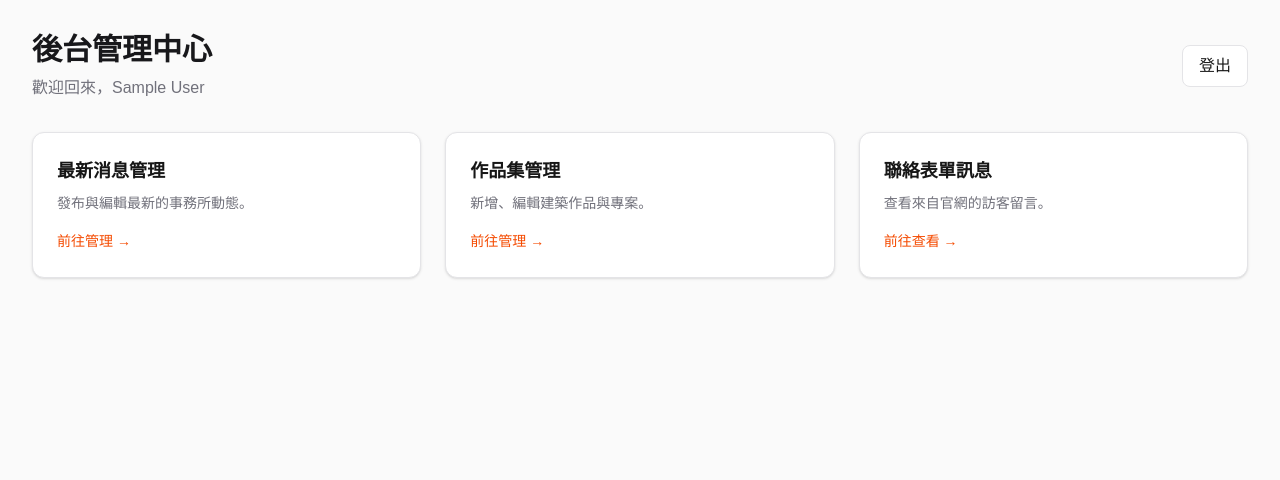
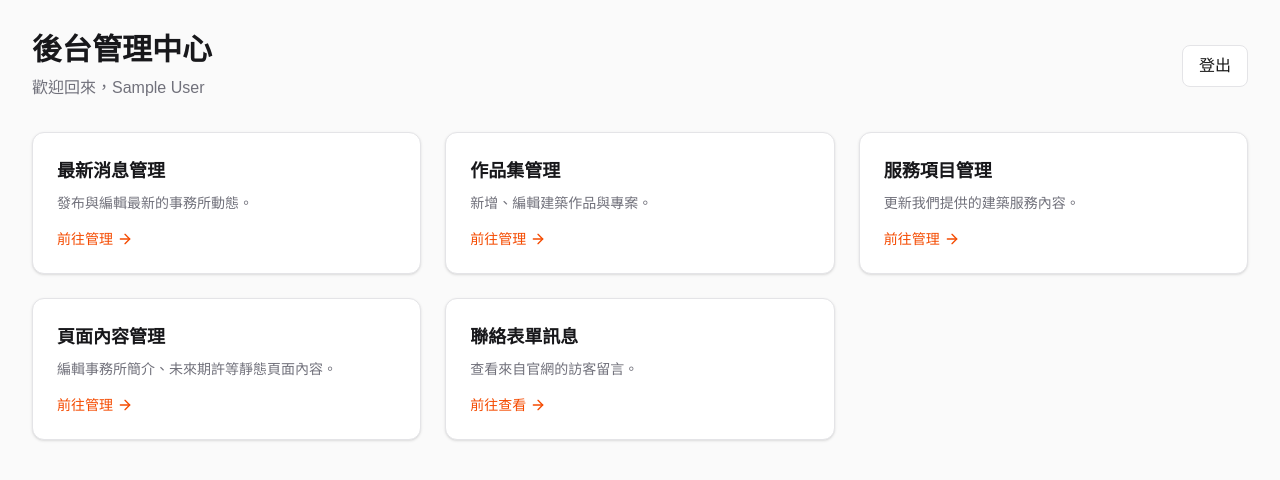
Before and after one commit to poposaber/larry_architects, a Next.js app: page /admin in a window 1280 px wide. Shown: the top 480 px of the page. Built offline with nearby package versions, Linux system fonts and the light colour scheme; no server answers; sample sign-in values are in the browser's storage.

Commit message:
feat: implement DashboardCard component and update AdminDashboard layout

```diff
--- a/app/(admin)/admin/page.tsx
+++ b/app/(admin)/admin/page.tsx
@@ -1,6 +1,7 @@
 import { auth } from '@/lib/auth';
 import { redirect } from 'next/navigation';
 import { logout } from '@/lib/actions';
+import { DashboardCard } from '@/components/admin/DashboardCard';
 
 export default async function AdminDashboard() {
   const session = await auth();
@@ -26,22 +27,36 @@ export default async function AdminDashboard() {
         </header>
 
         <div className="grid grid-cols-1 md:grid-cols-2 lg:grid-cols-3 gap-6">
-            {/* Dashboard Cards Placeholder */}
-            <div className="bg-white dark:bg-zinc-900 p-6 rounded-xl border border-zinc-200 dark:border-zinc-800 shadow-sm">
-                <h3 className="font-semibold text-lg mb-2">最新消息管理</h3>
-                <p className="text-zinc-500 text-sm mb-4">發布與編輯最新的事務所動態。</p>
-                <span className="text-orange-600 text-sm font-medium">前往管理 &rarr;</span>
-            </div>
-             <div className="bg-white dark:bg-zinc-900 p-6 rounded-xl border border-zinc-200 dark:border-zinc-800 shadow-sm">
-                <h3 className="font-semibold text-lg mb-2">作品集管理</h3>
-                <p className="text-zinc-500 text-sm mb-4">新增、編輯建築作品與專案。</p>
-                <span className="text-orange-600 text-sm font-medium">前往管理 &rarr;</span>
-            </div>
-             <div className="bg-white dark:bg-zinc-900 p-6 rounded-xl border border-zinc-200 dark:border-zinc-800 shadow-sm">
-                <h3 className="font-semibold text-lg mb-2">聯絡表單訊息</h3>
-                <p className="text-zinc-500 text-sm mb-4">查看來自官網的訪客留言。</p>
-                <span className="text-orange-600 text-sm font-medium">前往查看 &rarr;</span>
-            </div>
+            <DashboardCard
+              title="最新消息管理"
+              description="發布與編輯最新的事務所動態。"
+              href="/admin/news"
+              linkText="前往管理"
+            />
+            <DashboardCard
+              title="作品集管理"
+              description="新增、編輯建築作品與專案。"
+              href="/admin/projects"
+              linkText="前往管理"
+            />
+            <DashboardCard
+              title="服務項目管理"
+              description="更新我們提供的建築服務內容。"
+              href="/admin/services"
+              linkText="前往管理"
+            />
+            <DashboardCard
+              title="頁面內容管理"
+              description="編輯事務所簡介、未來期許等靜態頁面內容。"
+              href="/admin/page-contents"
+              linkText="前往管理"
+            />
+            <DashboardCard
+              title="聯絡表單訊息"
+              description="查看來自官網的訪客留言。"
+              href="/admin/contacts"
+              linkText="前往查看"
+            />
         </div>
       </div>
     </div>
--- a/app/layout.tsx
+++ b/app/layout.tsx
@@ -13,8 +13,8 @@ const geistMono = Geist_Mono({
 });
 
 export const metadata: Metadata = {
-  title: "Create Next App",
-  description: "Generated by create next app",
+  title: "Larry Architects",
+  description: "賴乾淵建築師事務所官方網站，專注於建築設計、室內設計與景觀規劃，提供全方位的建築解決方案。",
 };
 
 export default function RootLayout({
@@ -23,7 +23,7 @@ export default function RootLayout({
   children: React.ReactNode;
 }>) {
   return (
-    <html lang="en">
+    <html lang="zh-Hant">
       <body
         className={`${geistSans.variable} ${geistMono.variable} antialiased`}
       >
--- /dev/null
+++ b/components/admin/DashboardCard.tsx
@@ -0,0 +1,33 @@
+import Link from 'next/link';
+import { ArrowRight } from 'lucide-react';
+
+interface DashboardCardProps {
+  title: string;
+  description: string;
+  href: string;
+  linkText: string;
+}
+
+export function DashboardCard({
+  title,
+  description,
+  href,
+  linkText = "前往管理"
+}: DashboardCardProps) {
+  return (
+    <Link
+      href={href}
+      className="block bg-white dark:bg-zinc-900 p-6 rounded-xl border border-zinc-200 dark:border-zinc-800 shadow-sm hover:shadow-md hover:-translate-y-1 transition-all group"
+    >
+      <h3 className="font-semibold text-lg mb-2 text-zinc-900 dark:text-white group-hover:text-orange-600 transition-colors">
+        {title}
+      </h3>
+      <p className="text-zinc-500 text-sm mb-4">
+        {description}
+      </p>
+      <div className="flex items-center text-orange-600 text-sm font-medium">
+        {linkText} <ArrowRight className="ml-1 w-4 h-4 transition-transform group-hover:translate-x-1" />
+      </div>
+    </Link>
+  );
+}
```
